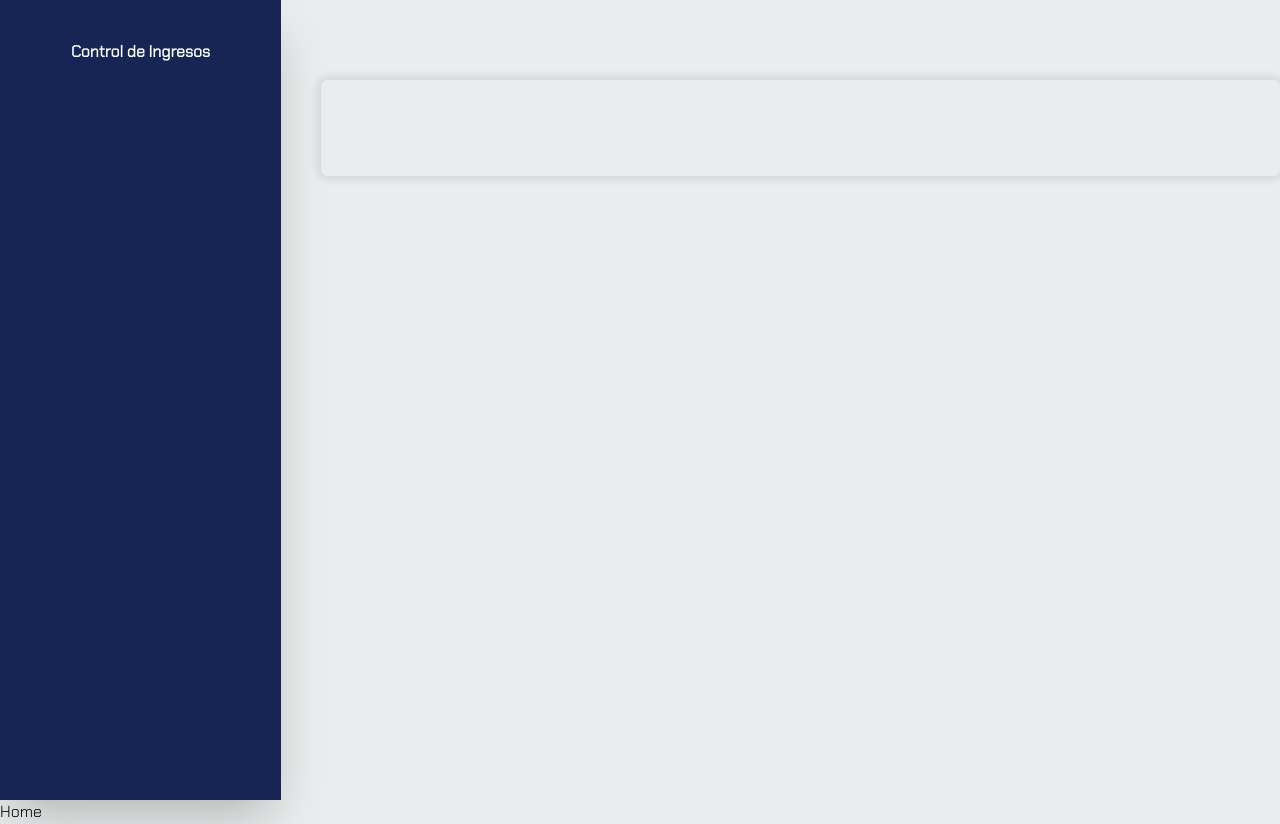
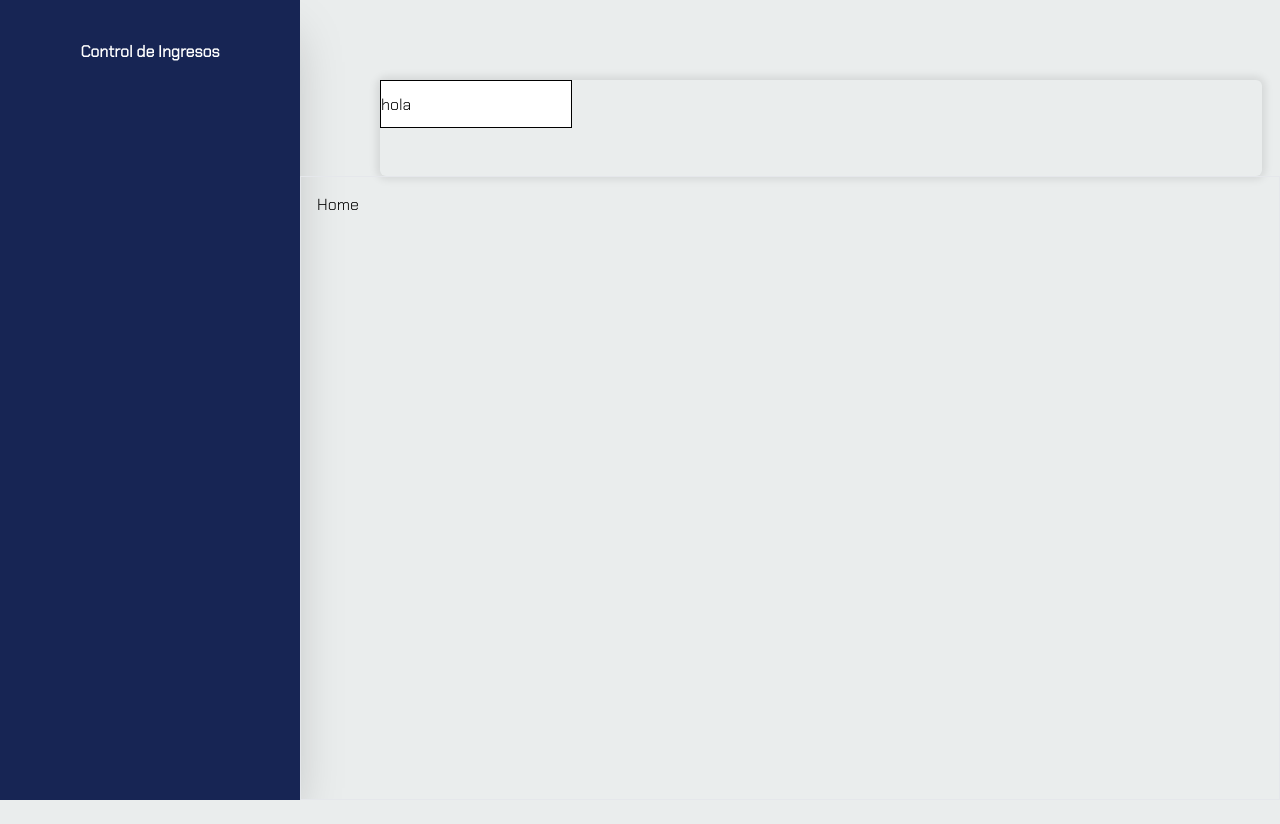
Before and after one commit to los7somosunicos/bodega2025, a Next.js app in the folder frontend/: page / in a window 1280 px wide. After the commit the page ends 800 px from the top, so only its background shows below. Built offline with nearby package versions, Linux system fonts and the light colour scheme.

Commit message:
update fixed layout main

```diff
--- a/frontend/src/app/layout.tsx
+++ b/frontend/src/app/layout.tsx
@@ -18,12 +18,12 @@ export default function RootLayout({
   return (
     <html lang="en">
       <body className={`${inter.className} antialiased`}>
-        <div className="flex">
+        <div className="flex h-screen">
           <Sidebar />
-          <MainBar />
-            </div>
-           <div className="flex flex-1">
-              <main>{children}</main>
+          <div className="flex flex-col flex-1">
+            <MainBar />
+            <main className="flex-1 p-4 border">{children}</main>
+          </div>
         </div>
       </body>
     </html>
--- a/frontend/src/components/MainBar/MainBar.tsx
+++ b/frontend/src/components/MainBar/MainBar.tsx
@@ -1,8 +1,11 @@
 import React from "react";
+import Search from "./Search";
 
 const MainBar = () => {
   return (
-    <div className="w-[80%] h-24 mt-20 ml-10 rounded-md shadow-[0px_0px_8px_3px_rgba(0,_0,_0,_0.1)]"></div>
+    <div className="w-[90%] h-24 mt-20 ml-20 rounded-md shadow-[0px_0px_8px_3px_rgba(0,_0,_0,_0.1)]">
+      <Search/>
+    </div>
   );
 };
 
```
